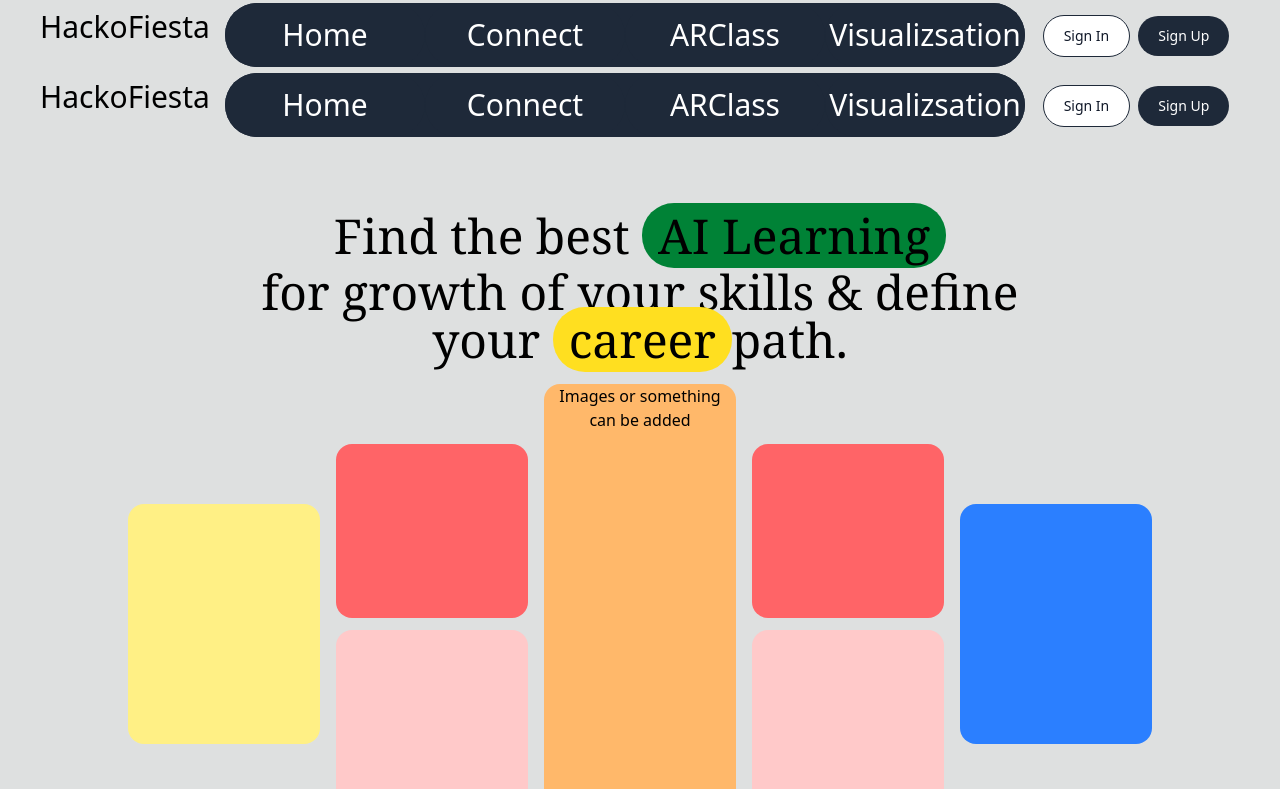
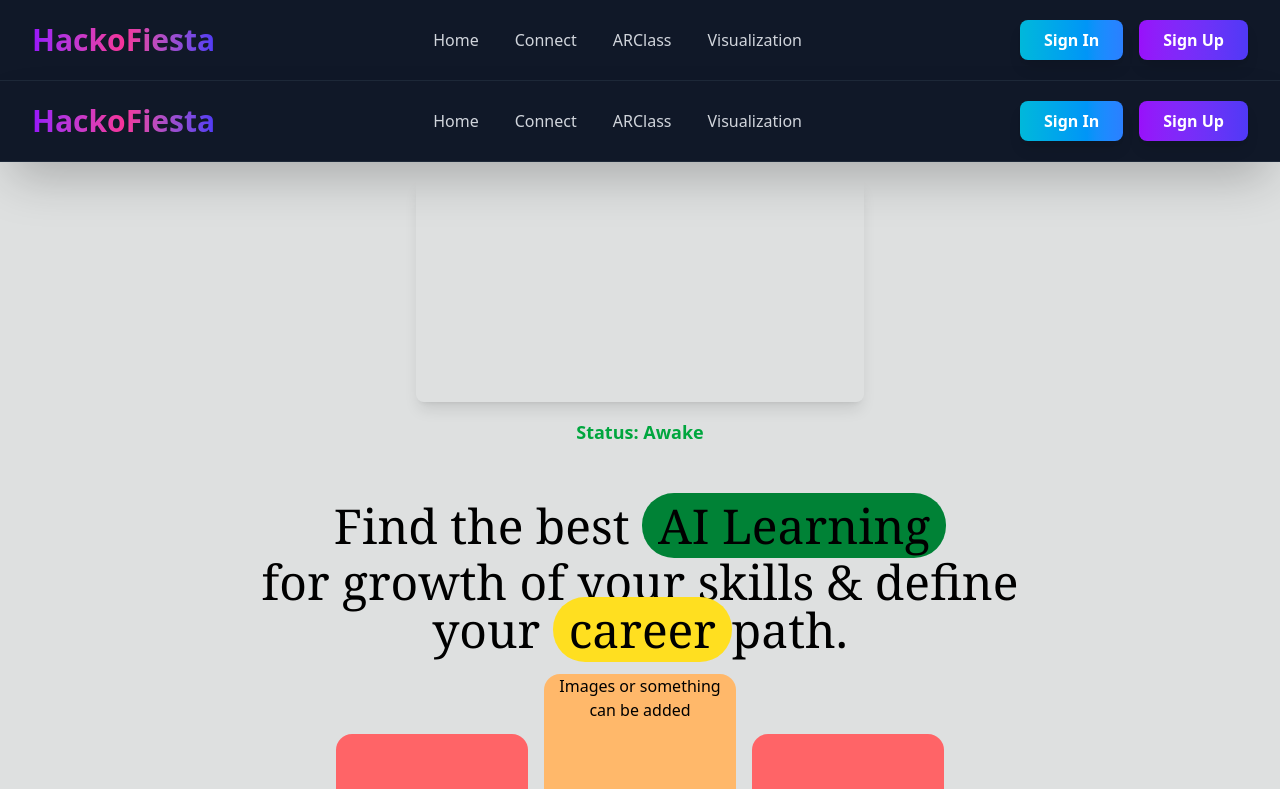
Before and after one commit to siddhiK30/IIIT_EduTech, a React (Vite) app in the folder client/: page / in a window 1280 px wide. Shown: the top 789 px of the page. Built offline with nearby package versions, Linux system fonts and the light colour scheme; no server answers.

Commit message:
NavBar Change

```diff
--- a/client/src/components/Home.jsx
+++ b/client/src/components/Home.jsx
@@ -133,25 +133,25 @@ const Home = () => {
       <NavBar />
 
       <div className="container mx-auto p-4">
-        {/* <video
+        <video
           ref={videoRef}
           id="videoFeed"
           autoPlay
           playsInline
           className="w-full max-w-md mx-auto rounded-lg shadow-lg"
-        /> */}
+        />
 
-        {/* <div className={`mt-4 text-center ${
+        <div className={`mt-4 text-center ${
           detectionStatus === 'Drowsy' ? 'text-red-600' : 'text-green-600'
         }`}>
           <p className="text-lg font-bold">Status: {detectionStatus}</p>
-        </div> */}
+        </div>
 
-        {/* {showAlert && (
+        {showAlert && (
           <div className="mt-4 p-4 bg-red-100 text-red-700 rounded-lg text-center">
             You seem tired. Please take a break and freshen up .
           </div>
-        )} */}
+        )}
       </div>
 
       <Page1 />
--- a/client/src/components/NavBar.jsx
+++ b/client/src/components/NavBar.jsx
@@ -2,22 +2,17 @@ import React, { useState, useEffect } from 'react';
 import { Link } from 'react-router-dom';
 import { useDispatch, useSelector } from "react-redux";
 import { getUserDetails, logoutProject } from '../actions/projectActions';
-
 
 const NavBar = () => {
     const [isVisible, setIsVisible] = useState(false);
     const [showDropdown, setShowDropdown] = useState(false);
     const dispatch = useDispatch();
 
-
-
     const auth = useSelector((state) => state.userLogin);
-    const { loading, error, userInfo, isAuthenticated } = auth;
+    const { userInfo, isAuthenticated } = auth;
 
     const userDetails = useSelector((state) => state.userDetails);
     const { user } = userDetails;
-    // console.log(user)
-
 
     useEffect(() => {
         if (userInfo) {
@@ -26,112 +21,138 @@ const NavBar = () => {
                 const base64Url = token.split('.')[1];
                 const base64 = base64Url.replace(/-/g, '+').replace(/_/g, '/');
                 const decodedPayload = JSON.parse(atob(base64));
-                const userId = decodedPayload.user_id; // Adjust this key based on your token's structure
-
-                dispatch(getUserDetails(userInfo.access, userId)); // Pass the access token and user ID to fetch details
+                const userId = decodedPayload.user_id;
+                dispatch(getUserDetails(userInfo.access, userId));
             } catch (error) {
                 console.error("Error decoding token:", error);
             }
         }
     }, [dispatch, userInfo]);
 
-
     const logoutHandler = () => {
         dispatch(logoutProject());
     };
 
     const authlinks = (
-        <div className='flex items-center justify-between gap-4'>
-            <div className='text-2xl font-bold'>
-                Hiii {user?.name}
+        <div className='flex items-center space-x-6'>
+            <div className='text-white font-semibold bg-gradient-to-r from-purple-600 to-indigo-600
+                           px-4 py-2 rounded-lg shadow-lg'>
+                Welcome, <span className="font-bold">{user?.name}</span>
             </div>
-            <button type="button" onClick={logoutHandler} className=
-                "text-gray-900 bg-white border border-gray-800 focus:outline-none hover:bg-gray-100 focus:ring-4 focus:ring-gray-100 font-medium rounded-full text-sm px-5 py-2.5 me-2 mb-2 dark:bg-gray-800 dark:text-white dark:border-gray-600 dark:hover:bg-gray-700 dark:hover:border-gray-600 dark:focus:ring-gray-700 ">LogOut
+            <button
+                onClick={logoutHandler}
+                className="relative px-6 py-2 font-semibold text-white bg-gradient-to-r from-red-500
+                         to-pink-500 rounded-lg shadow-lg overflow-hidden transition-all duration-200
+                         hover:scale-105 hover:shadow-xl focus:outline-none focus:ring-2
+                         focus:ring-pink-500 focus:ring-offset-2"
+            >
+                <span className="relative z-10">Sign Out</span>
+                <div className="absolute inset-0 bg-white opacity-0 hover:opacity-20 transition-opacity duration-200"></div>
             </button>
         </div>
-    )
+    );
 
     const guestlinks = (
-        <div>
-            <Link to={"/signin"}>
-                <button type="button" className=
-                    "text-gray-900 bg-white border border-gray-800 focus:outline-none hover:bg-gray-100 focus:ring-4 focus:ring-gray-100 font-medium rounded-full text-sm px-5 py-2.5 me-2 mb-2 dark:bg-gray-800 dark:text-white dark:border-gray-600 dark:hover:bg-gray-700 dark:hover:border-gray-600 dark:focus:ring-gray-700 ">Sign In</button>
-
+        <div className="flex items-center space-x-4">
+            <Link to="/signin">
+                <button className="relative px-6 py-2 font-semibold text-white bg-gradient-to-r
+                                 from-cyan-500 to-blue-500 rounded-lg shadow-lg overflow-hidden
+                                 transition-all duration-200 hover:scale-105 hover:shadow-xl
+                                 focus:outline-none focus:ring-2 focus:ring-blue-500 focus:ring-offset-2">
+                    <span className="relative z-10">Sign In</span>
+                    <div className="absolute inset-0 bg-white opacity-0 hover:opacity-20 transition-opacity duration-200"></div>
+                </button>
             </Link>
-            <Link to={"/signup"}>
-                <button type="button" className="text-white bg-gray-800 hover:bg-gray-900 focus:outline-none focus:ring-4 focus:ring-gray-300 font-medium rounded-full text-sm px-5 py-2.5 me-2 mb-2 dark:bg-gray-800 dark:hover:bg-gray-700 dark:focus:ring-gray-700 dark:border-gray-700">Sign Up</button>
+            <Link to="/signup">
+                <button className="relative px-6 py-2 font-semibold text-white bg-gradient-to-r
+                                 from-purple-600 to-indigo-600 rounded-lg shadow-lg overflow-hidden
+                                 transition-all duration-200 hover:scale-105 hover:shadow-xl
+                                 focus:outline-none focus:ring-2 focus:ring-indigo-500 focus:ring-offset-2">
+                    <span className="relative z-10">Sign Up</span>
+                    <div className="absolute inset-0 bg-white opacity-0 hover:opacity-20 transition-opacity duration-200"></div>
+                </button>
             </Link>
         </div>
-    )
-
+    );
 
     useEffect(() => {
-        // Trigger the animation by changing the state after the component mounts
-        const timer = setTimeout(() => setIsVisible(true), 100); // Small delay for smooth entry
+        const timer = setTimeout(() => setIsVisible(true), 100);
         return () => clearTimeout(timer);
     }, []);
 
     return (
-        <div
-            className={`h-[70px] bg-[#dee0e0] flex items-center justify-center px-10 transition-transform duration-[1.5s] ease-in-out ${isVisible ? 'translate-y-0 opacity-100' : '-translate-y-full opacity-0'
-                }`}
+        <div className={`bg-gray-900 backdrop-blur-lg bg-opacity-80 shadow-2xl transition-all duration-500
+                        border-b border-gray-800 ${
+            isVisible ? 'translate-y-0 opacity-100' : '-translate-y-full opacity-0'
+        }`}>
+            <div className="max-w-7xl mx-auto px-4 sm:px-6 lg:px-8">
+                <div className="flex justify-between items-center h-20">
+                    <Link to="/" className="flex items-center group">
+                        <span className="text-3xl font-bold bg-gradient-to-r from-purple-600 via-pink-500
+                                     to-indigo-600 bg-clip-text text-transparent animate-gradient-x
+                                     transition-all duration-300 group-hover:scale-105">
+                            HackoFiesta
+                        </span>
+                    </Link>
+
+                    <nav className="hidden md:flex space-x-1">
+                        {['Home', 'Connect', 'ARClass'].map((item, index) => (
+                            <Link
+                                key={item}
+                                to={item === 'ARClass' ? "http://127.0.0.1:5501/index.html" : ""}
+                                target={item === 'ARClass' ? "_blank" : ""}
+                                rel={item === 'ARClass' ? "noopener noreferrer" : ""}
+                                className="relative px-4 py-2 text-gray-300 font-medium rounded-lg
+                                         transition-all duration-200 hover:text-white group"
                             >
-            <Link to="/" className="text-black text-3xl mb-4">
-                HackoFiesta
+                                <span className="relative z-10">{item}</span>
+                                <div className="absolute inset-0 bg-gradient-to-r from-purple-600 to-pink-600
+                                              rounded-lg opacity-0 group-hover:opacity-100 transition-opacity
+                                              duration-200 -z-0"></div>
                             </Link>
-            <div className="w-2/3 m-auto my-5 rounded-md">
-                <nav className="flex items-center w-full h-16 bg-gray-800 rounded-full">
-                    <div className="flex justify-around w-full text-3xl h-full">
-                        <div className="bg-gray-800 hover:bg-gray-500 h-full w-1/3 rounded-full text-center flex items-center justify-center transition-transform duration-300 hover:translate-x-2">
-                            <Link to="" className="text-white">
-                                Home
-                            </Link>
-                        </div>
-                        <div className="bg-gray-800 hover:bg-gray-500 h-full w-1/3 rounded-full text-center flex items-center justify-center transition-transform duration-300 hover:translate-x-2">
-                            <Link to="" className="text-white">
-                                Connect
-                            </Link>
-                        </div>
-                        <div className="bg-gray-800 hover:bg-gray-500 h-full w-1/3 rounded-full text-center flex items-center justify-center transition-transform duration-300 hover:-translate-x-2">
-                            <Link to="http://127.0.0.1:5501/index.html" target="_blank" rel="noopener noreferrer" className="text-white">
-                                ARClass
-                            </Link>
-                        </div>
+                        ))}
 
-                        <div
-                            className="relative bg-gray-800 hover:bg-gray-500 h-full w-1/3 rounded-full text-center flex items-center justify-center transition-transform duration-300 hover:-translate-x-2"
+                        <div className="relative"
                              onMouseEnter={() => setShowDropdown(true)}
-                            onClickCapture={() => setShowDropdown(false)}
-                        >
-                            <span className="text-white cursor-pointer">
-                                Visualizsation
-                            </span>
+                             onClickCapture={() => setShowDropdown(false)}>
+                            <button className="relative px-4 py-2 text-gray-300 font-medium rounded-lg
+                                           transition-all duration-200 hover:text-white group">
+                                <span className="relative z-10">Visualization</span>
+                                <div className="absolute inset-0 bg-gradient-to-r from-purple-600 to-pink-600
+                                              rounded-lg opacity-0 group-hover:opacity-100 transition-opacity
+                                              duration-200 -z-0"></div>
+                            </button>
                             {showDropdown && (
-                                <div className="relative top-full left-0 mt-2 w-48 bg-white rounded-lg shadow-xl z-50">
-                                    <a
-                                        href="http://127.0.0.1:5500/thesolsystem.html"
+                                <div className="absolute left-0 mt-2 w-48 rounded-xl overflow-hidden
+                                              shadow-2xl bg-gray-900 border border-gray-800 backdrop-blur-lg
+                                              bg-opacity-90 transform transition-all duration-200">
+                                    <div className="py-1">
+                                        <a href="http://127.0.0.1:5500/thesolsystem.html"
                                            target="_blank"
                                            rel="noopener noreferrer"
-                                        className="block px-4 py-2 text-lg text-gray-700 hover:bg-gray-100 rounded-t-lg cursor-pointer"
-                                    >
+                                           className="block px-4 py-3 text-sm text-gray-300 hover:text-white
+                                                    transition-colors duration-200 hover:bg-gradient-to-r
+                                                    hover:from-purple-600 hover:to-pink-600">
                                             Solar System
                                         </a>
-                                    <a
-                                        href="chem3d/"
+                                        <a href="chem3d/"
                                            target="_blank"
                                            rel="noopener noreferrer"
-                                        className="block px-4 py-2 text-lg text-gray-700 hover:bg-gray-100 rounded-b-lg cursor-pointer"
-                                    >
+                                           className="block px-4 py-3 text-sm text-gray-300 hover:text-white
+                                                    transition-colors duration-200 hover:bg-gradient-to-r
+                                                    hover:from-purple-600 hover:to-pink-600">
                                             Second Option
                                         </a>
                                     </div>
+                                </div>
                             )}
                         </div>
+                    </nav>
+
+                    <div className="flex items-center">
+                        {isAuthenticated ? authlinks : guestlinks}
                     </div>
-                </nav>
                 </div>
-            <div className="w-50 h-16 flex justify-around py-3">
-                {isAuthenticated ? authlinks : guestlinks}
             </div>
         </div>
     );
```
Lines whose indentation alone changed are shown as unchanged.
